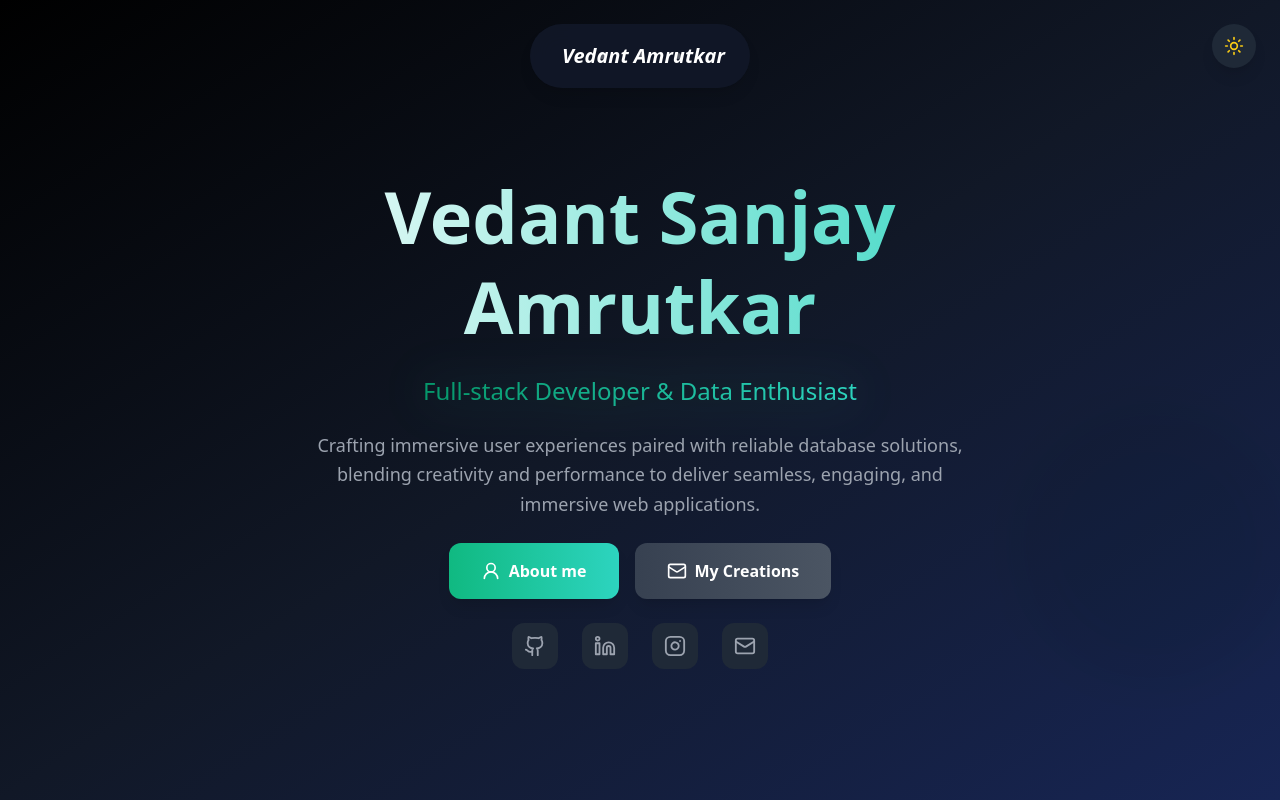
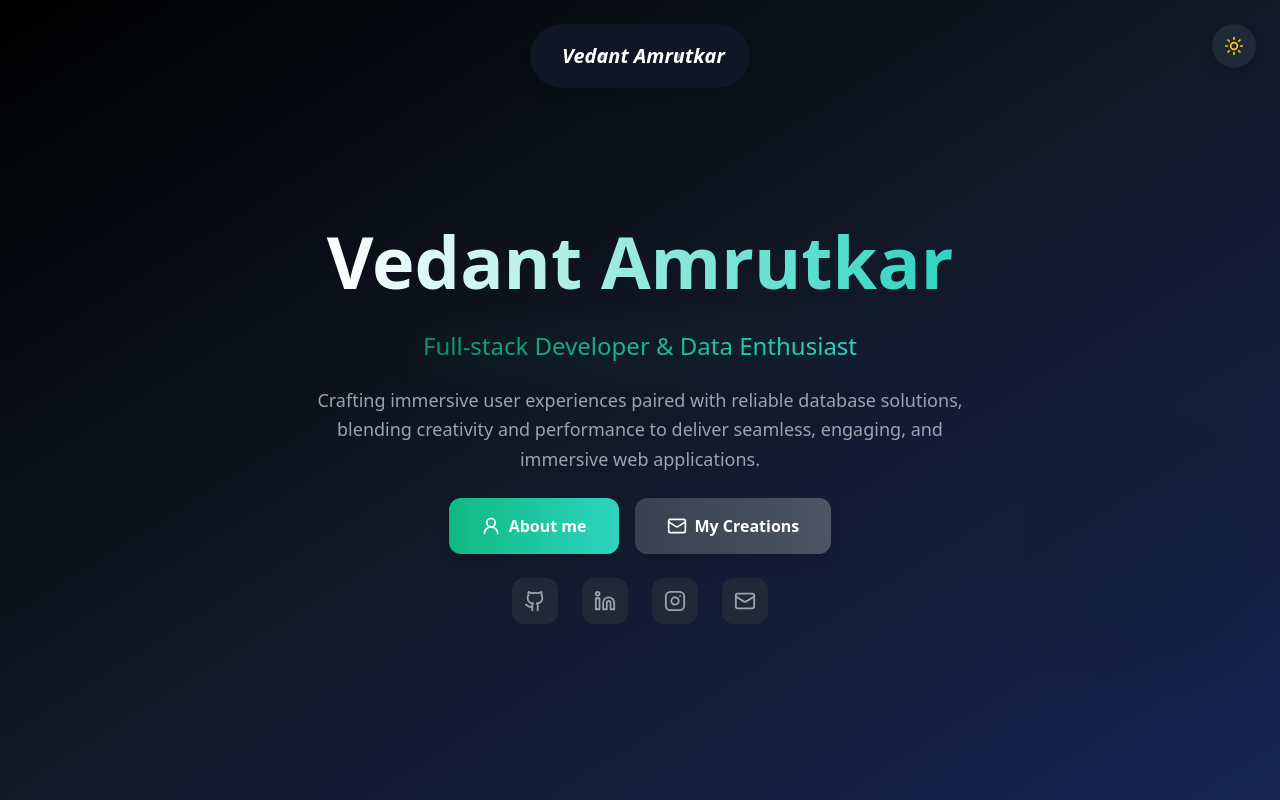
Before and after one commit to vedant-zeus/Portfolio, a React (Vite) app: page / in a window 1280 px wide. Shown: the top 800 px of the page. Built offline with nearby package versions, Linux system fonts and the light colour scheme.

Commit message:
cahnge name

```diff
--- a/src/components/Hero.tsx
+++ b/src/components/Hero.tsx
@@ -74,7 +74,7 @@ const Hero: React.FC = () => {
             text-transparent bg-clip-text
             animate-gradient-x bg-[length:200%_200%]`}
         >
-          Vedant Sanjay Amrutkar
+          Vedant Amrutkar
         </motion.h1>
 
         {/* Role */}
```
